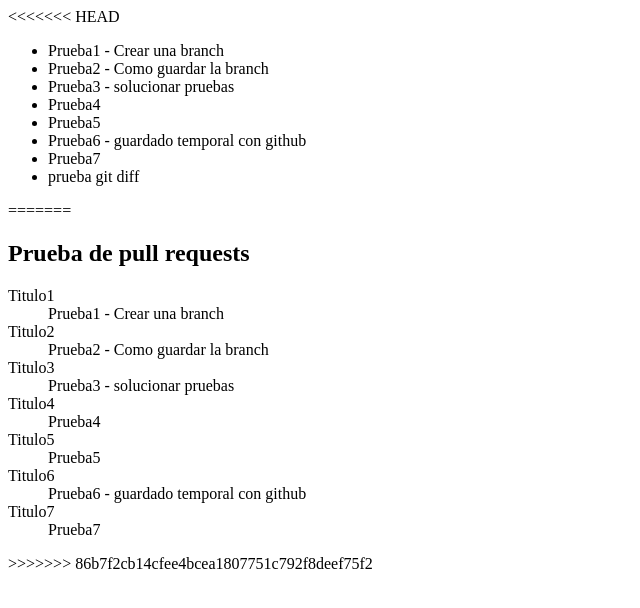
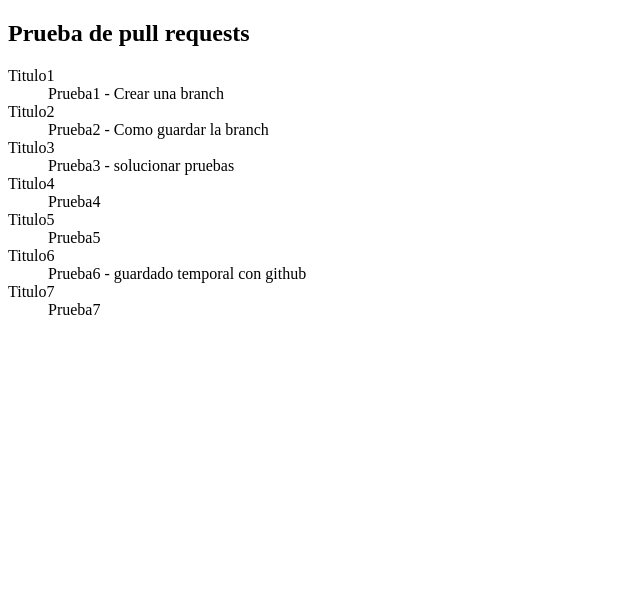
Before and after one commit to LeoGNavaC/ejemplodegit, a plain HTML site: page index.html in a window 1280 px wide. Shown: the whole page, without its empty margins (0-640 px from the left). Drawn offline with Linux system fonts and the light colour scheme.

Commit message:
Copiando la modificacion de la Leonardo(carpeta)

```diff
--- a/index.html
+++ b/index.html
@@ -7,18 +7,6 @@
     </head>
 
     <body>
-<<<<<<< HEAD
-        <ul>
-            <li>Prueba1 - Crear una branch</li>
-            <li>Prueba2 - Como guardar la branch</li>
-            <li>Prueba3 - solucionar pruebas</li>
-            <li>Prueba4</li>
-            <li>Prueba5</li>
-            <li>Prueba6 - guardado temporal con github</li>
-            <li>Prueba7</li>
-            <li>prueba git diff</li>
-        </ul>
-=======
        <h2>Prueba de pull requests</h2>
 
         <dl>
@@ -43,7 +31,7 @@
             <dt>Titulo7</dt>
             <dd>Prueba7</dd>
         </dl>
->>>>>>> 86b7f2cb14cfee4bcea1807751c792f8deef75f2
+
     </body>
 
 </html>
```
